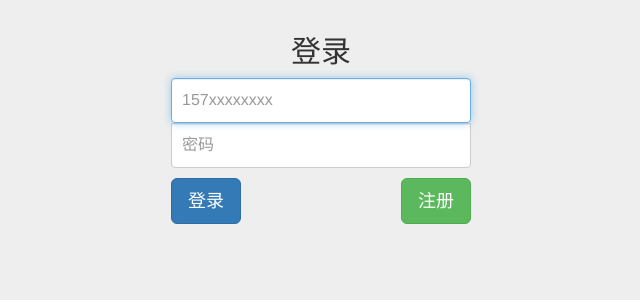
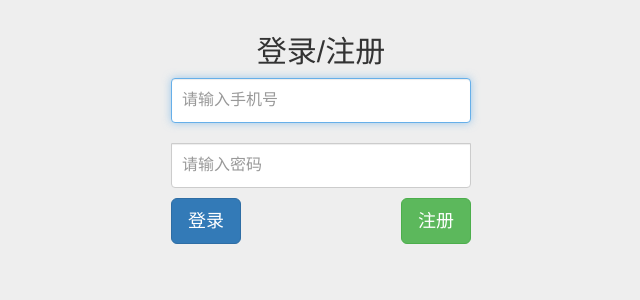
Before and after one commit to flyingKite0124/Shanbay, a Django app: page /customer/sign in a window 1280 px wide. Shown: the top 300 px of the page, without its empty margins (319-959 px from the left). Run offline with Django 3.2, Linux system fonts and the light colour scheme; parts of the project's set-up code (start-up, migrations or seed data) failed here and were passed over; some libraries are stand-ins or nearby versions.

Commit message:
fix bug in customer sign in

```diff
--- a/customer/views.py
+++ b/customer/views.py
@@ -122,6 +122,7 @@ def profile(request):
         global const
         content_dict = dict()
         if request.session.get("issigned", "False")=="True":
+            content_dict["issigned"]=True
             content_dict["customer"]=Customer.objects.get(pk=int(request.session.get("customer_id")))
         else:
             return HttpResponseRedirect("index")
@@ -160,7 +161,7 @@ def signUp(request):
         phone=postObj["phone"]
         password=postObj["password"]
         if Customer.objects.filter(phone=phone).count():
-            return JsonResponse({"result":"fail"})
+            return JsonResponse({"result":"dup_phone"})
         else:
             try:
                 newCustomer=Customer()
--- a/static/customer/js/sign.js
+++ b/static/customer/js/sign.js
@@ -3,7 +3,7 @@ var isOverWriten = false;
 function sign_in() {
     data = {
         phone: $('#username').val(),
-        password: $('#password').val(),
+        password: $('#password').val()
     };
     console.log(data)
     $.ajax({
@@ -22,61 +22,52 @@ function sign_in() {
                 alert('用户名或密码错误');
             }
         })
-    e.preventDefault();
-};
+}
 
+$(document).ready(function()
+{
+    $("#username").blur(checkPhoneNumber)
+});
+function checkPhoneNumber()
+{
+    var myreg = /^(((13[0-9]{1})|(15[0-9]{1})|(18[0-9]{1}))+\d{8})$/;
+    if (!myreg.test($("#username").val())){
+        $("#alert").html("请输入合法的手机号");
+        return false
+    }
+    else {
+        $("#alert").html("");
+        return true
+    }
+}
 
-
-$(".name-input").blur(function(){
-  var phone = $(this).val();
-  console.log("phone="+phone);
-   $.ajax({
-            url: "/customer/checkPhone",   // 填上接口中要求的url
-            data: JSON.stringify(phone),
-            type: "POST",       // 据熊学长说都是POST请求，不用改
-            dataType: "json",  // 据熊学长说都是json格式，不用改
-            contentType: "application/json",
-        }).done(function(data){
-            if(data.result == 'success')
-            {
-                isOverWriten = false;
-            }
-            else {
-                isOverWriten = true;
-            }
-        })
-});
-
-
-
-function sign_up(){
-    if(isOverWriten)
-    {
-        confirm("您的号码已经注册过，请登陆");
-        return
-    }
-    var phone       =   $('#username').val();
-    var password    =   $('#password').val();
+function sign_up() {
+    if (!checkPhoneNumber())
+        return;
+    var phone = $('#username').val();
+    var password = $('#password').val();
     data = {
-        "phone":  phone
+        phone: phone,
+        password: password
     };
-    console.log(data)
     $.ajax({
-            url: "/customer/checkPhone",   // 填上接口中要求的url
+            url: "/customer/signUp",   // 填上接口中要求的url
             data: JSON.stringify(data),
             type: "POST",       // 据熊学长说都是POST请求，不用改
             dataType: "json",  // 据熊学长说都是json格式，不用改
-            contentType: "application/json",
+            contentType: "application/json"
         })
         //请求成功时的回调函数
         .done(function (data) {
-            if (data.result === 'success'){
-                 $(window.location).attr('href', '/customer/index');
+            if (data.result === 'success') {
+                $(window.location).attr('href', '/customer/index');
 
+            }
+            else if (data.result === "dup_phone") {
+                $("#alert").html("您的号码已经注册过，请登录")
             }
             else {
                 alert('注册失败');
             }
         })
-    e.preventDefault();
 };
--- a/templates/customer/sign.html
+++ b/templates/customer/sign.html
@@ -21,11 +21,12 @@
 {% block content %}
     <div class="container">
         <form class="form-signin" onsubmit="return false;">
-            <h2 class="form-signin-heading text-center">登录</h2>
+            <h2 class="form-signin-heading text-center">登录/注册</h2>
             <label for="inputEmail" class="sr-only">电话</label>
-            <input type="text" id="username" class="form-control name-input" placeholder="157xxxxxxxx" required autofocus>
+            <input type="text" id="username" class="form-control name-input" placeholder="请输入手机号" required autofocus>
+            <label id="alert" style="color:red"></label>
             <label for="inputPassword" class="sr-only">密码</label>
-            <input type="password" id="password" class="form-control" placeholder="密码" required>
+            <input type="password" id="password" class="form-control" placeholder="请输入密码" required>
             <p>
                 <button class="btn btn-lg btn-primary " id="sign-in">登录</button>
                 <button class="btn btn-lg btn-success " style = "float:right" id="sign-up">注册</button>
```
